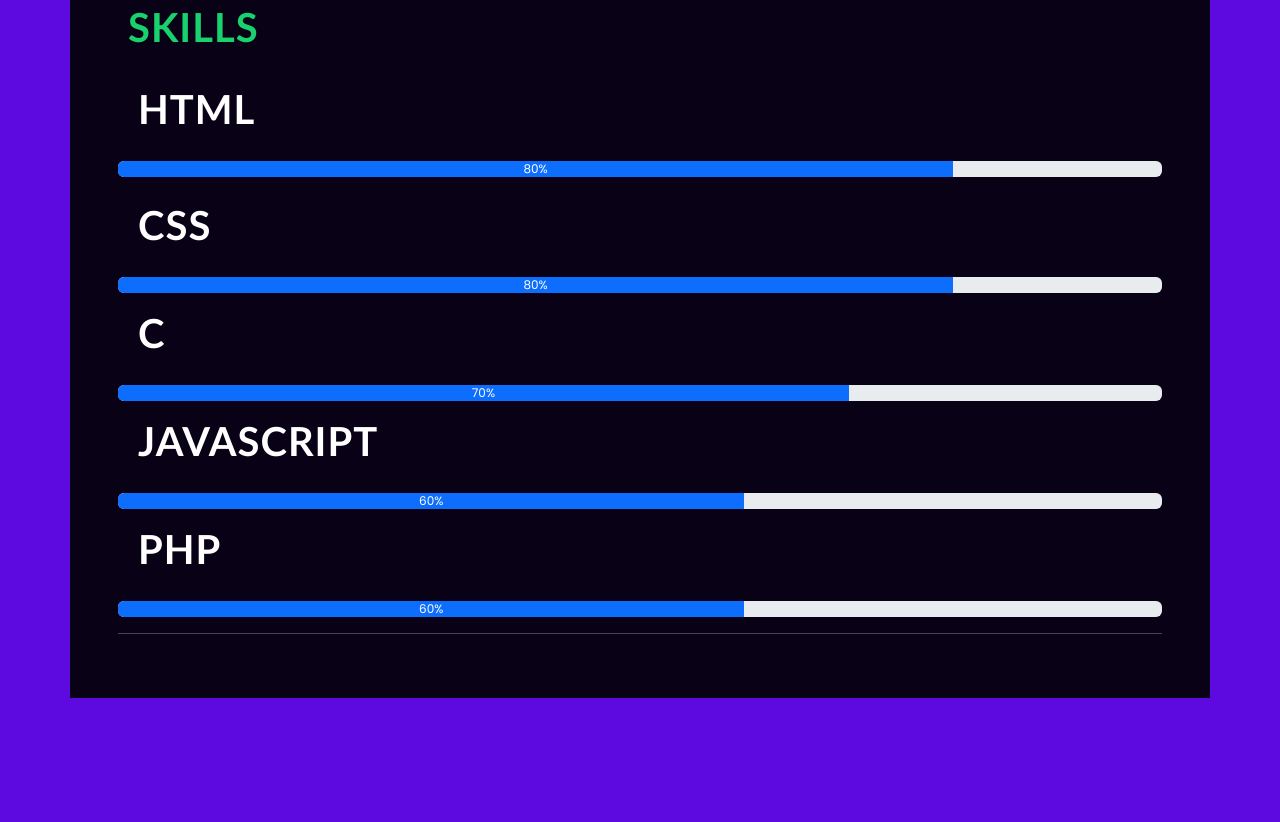
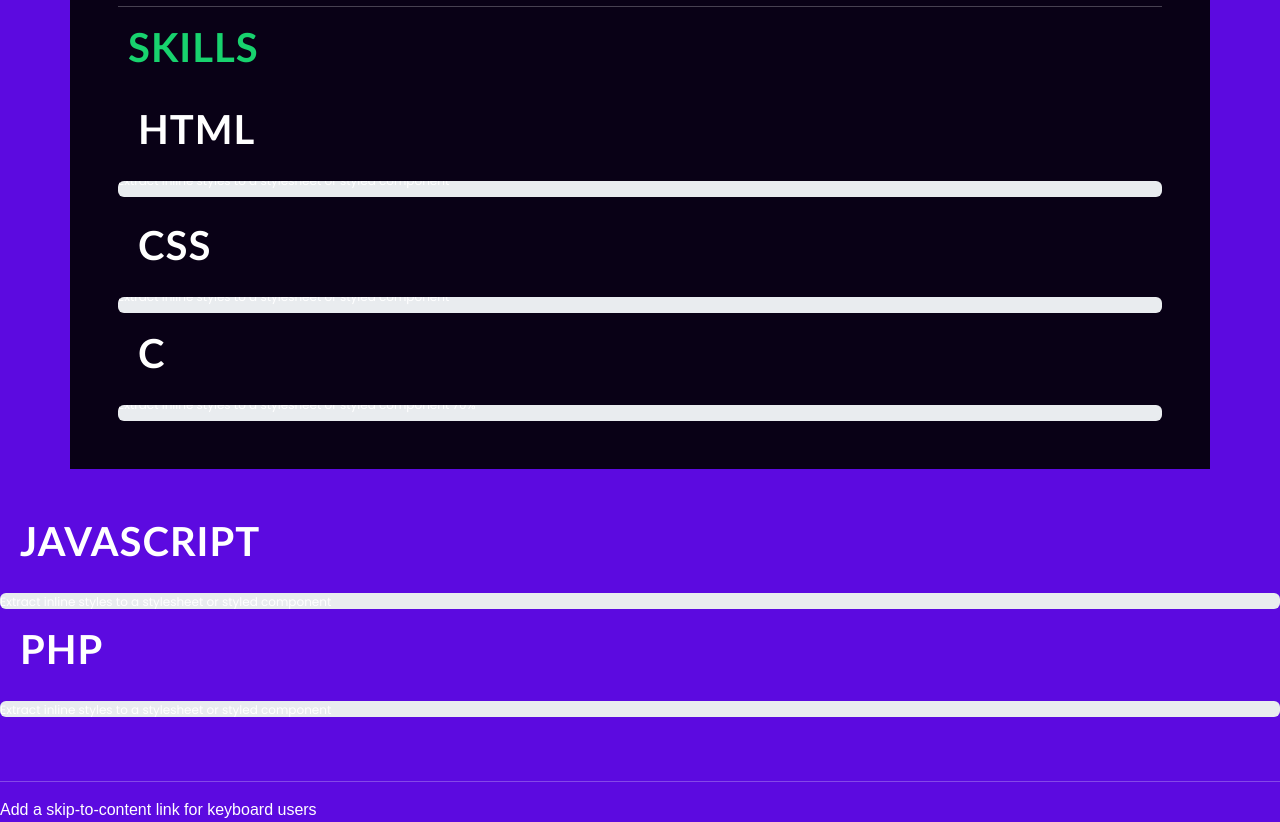
Before and after one commit to Chandhru008/Portfolio, a plain HTML site: page About.html in a window 1280 px wide. Shown: the part 734-1556 px from the top of the page. Before the commit the page ends 1480 px from the top, so only its background shows below. Drawn offline with nearby package versions, Linux system fonts and the light colour scheme.

Commit message:
fix(About.html): 15 UX fixes [WCAG 3.1.1, Heuristic 7, Heuristic 4, Heuristic 8]

```diff
--- a/About.html
+++ b/About.html
@@ -1,5 +1,5 @@
-<!DOCTYPE html>
-<html>
+Add a skip-to-content link for keyboard users
+Add a skip-to-content link for keyboard users
   <head>
     <meta charset="utf-8" />
     <link
@@ -287,21 +287,21 @@
       <div class="container1 mt-3">
         <h6>HTML</h6>
         <div class="progress">
-          <div class="progress-bar" style="width: 80%">80%</div>
+Extract inline styles to a stylesheet or styled component
         </div>
       </div>
 
       <div class="container1 mt-4">
         <h6>CSS</h6>
         <div class="progress">
-          <div class="progress-bar" style="width: 80%">80%</div>
+Extract inline styles to a stylesheet or styled component
         </div>
       </div>
 
       <div class="container1 mt-3">
         <h6>C</h6>
         <div class="progress">
-          <div class="progress-bar" color="#000000E6" style="width: 70%">
+Extract inline styles to a stylesheet or styled component
             70%
           </div>
         </div>
@@ -310,13 +310,13 @@
       <div class="container1 mt-3">
         <h6>JAVASCRIPT</h6>
         <div class="progress">
-          <div class="progress-bar" style="width: 60%">60%</div>
+Extract inline styles to a stylesheet or styled component
         </div>
       </div>
       <div class="container1 mt-3">
         <h6>PHP</h6>
         <div class="progress">
-          <div class="progress-bar" style="width: 60%">60%</div>
+Extract inline styles to a stylesheet or styled component
           <br />
         </div>
         <br />
@@ -325,4 +325,4 @@
       <hr />
     </div>
   </body>
-</html>
+Add a skip-to-content link for keyboard users
```
